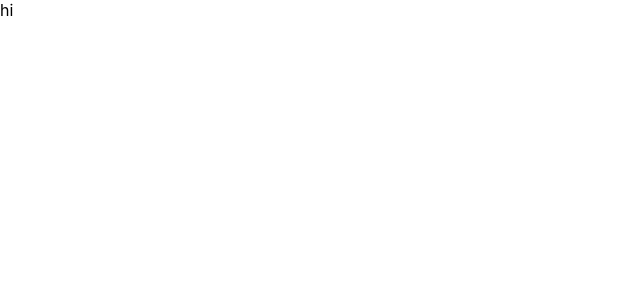
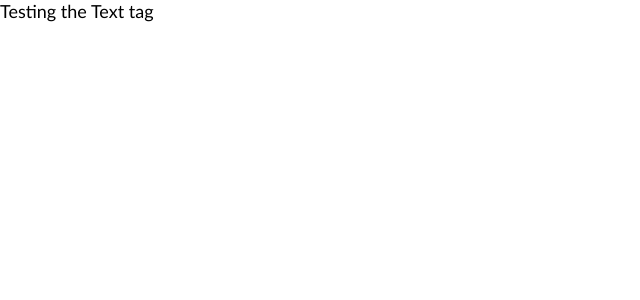
Before and after one commit to GoodJoe2049/personal-website, a React (Create React App) app in the folder personal-site/: page / in a window 1280 px wide. Shown: the top 300 px of the page, without its empty margins (0-640 px from the left). Built offline with nearby package versions, Linux system fonts and the light colour scheme.

Commit message:
setup first custom UI component

```diff
--- a/personal-site/src/App.js
+++ b/personal-site/src/App.js
@@ -1,9 +1,10 @@
 import logo from './logo.svg';
 import './App.css';
+import Text from './components/CustomUI/Text.tsx';
 
 function App() {
   return (
-    <div>hi</div>
+    <Text>Testing the Text tag</Text>
   );
 }
 
--- /dev/null
+++ b/personal-site/src/components/CustomUI/Text.tsx
@@ -0,0 +1,17 @@
+import React from "react";
+import styled from "@emotion/styled";
+
+const TextFormat = styled.div`
+  font-size: 18px;
+  font-family: Calibri;
+`;
+
+interface TextProps{
+  children: string;
+};
+
+const Text = ({children}: TextProps) => (
+  <TextFormat>{children}</TextFormat>
+);
+
+export default Text;
```
